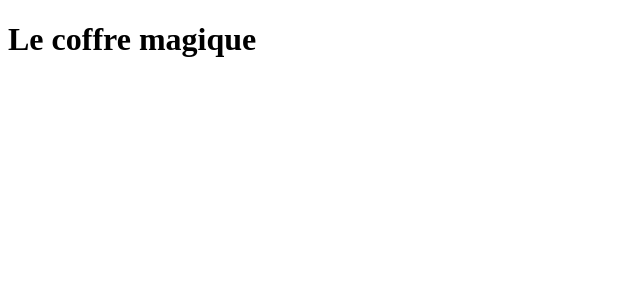
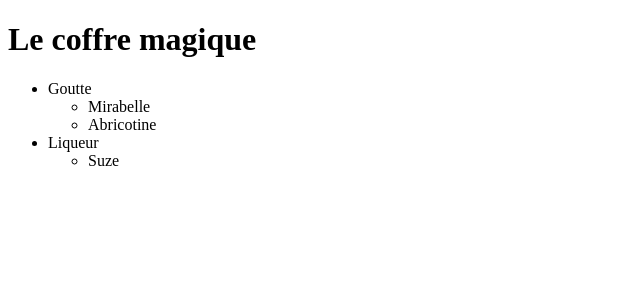
Before and after one commit to j4kim/coffre-magique, a Vue app: page / in a window 1280 px wide. Shown: the top 300 px of the page, without its empty margins (0-640 px from the left). Built offline with nearby package versions, Linux system fonts and the light colour scheme.

Commit message:
display data in ul lists

```diff
--- a/src/views/Home.vue
+++ b/src/views/Home.vue
@@ -1,5 +1,21 @@
 <template>
   <div class="home">
     <h1>Le coffre magique</h1>
+    <ul>
+      <li
+        v-for="type in $store.state.types"
+        :key="type.type"
+      >
+        {{ type.type }}
+        <ul>
+          <li
+            v-for="item in type.items"
+            :key="item.name"
+          >
+            {{ item.name }}
+          </li>
+        </ul>
+      </li>
+    </ul>
   </div>
 </template>
```
